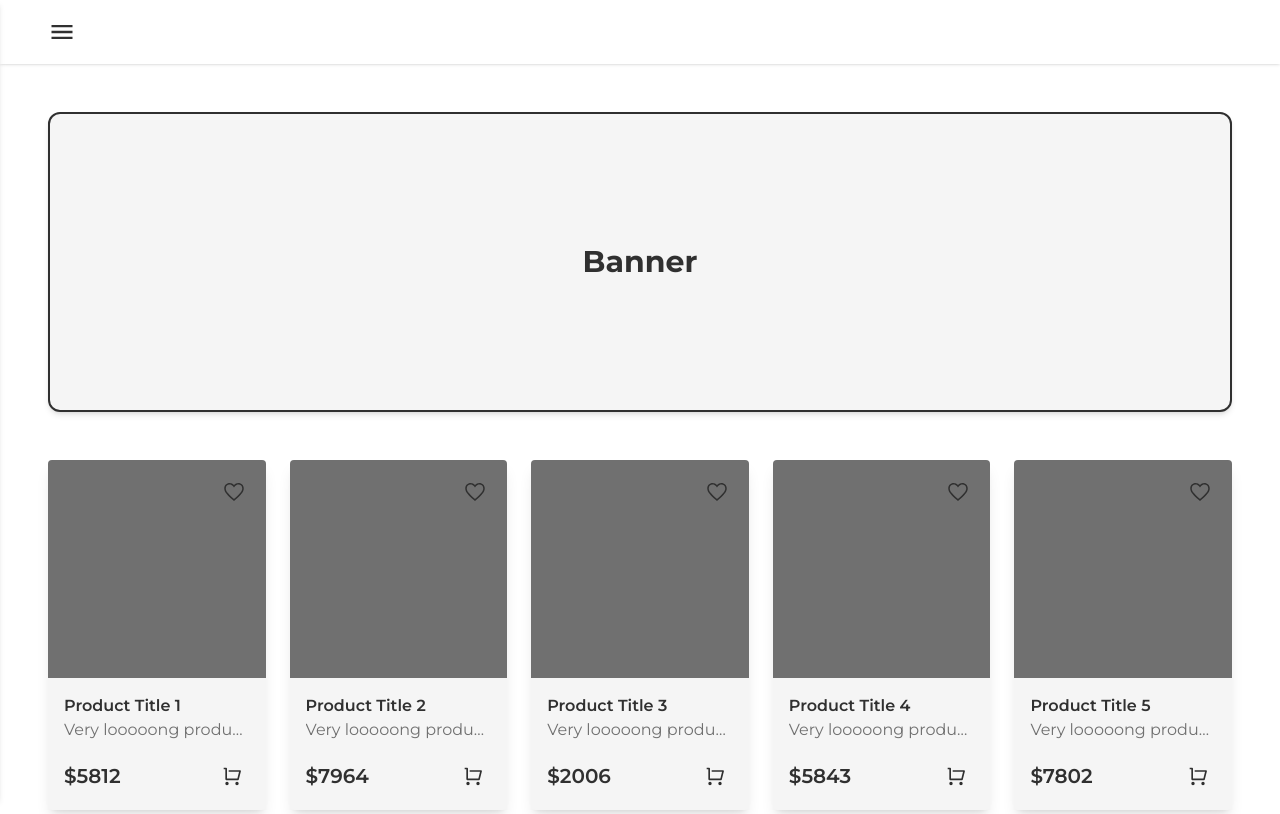
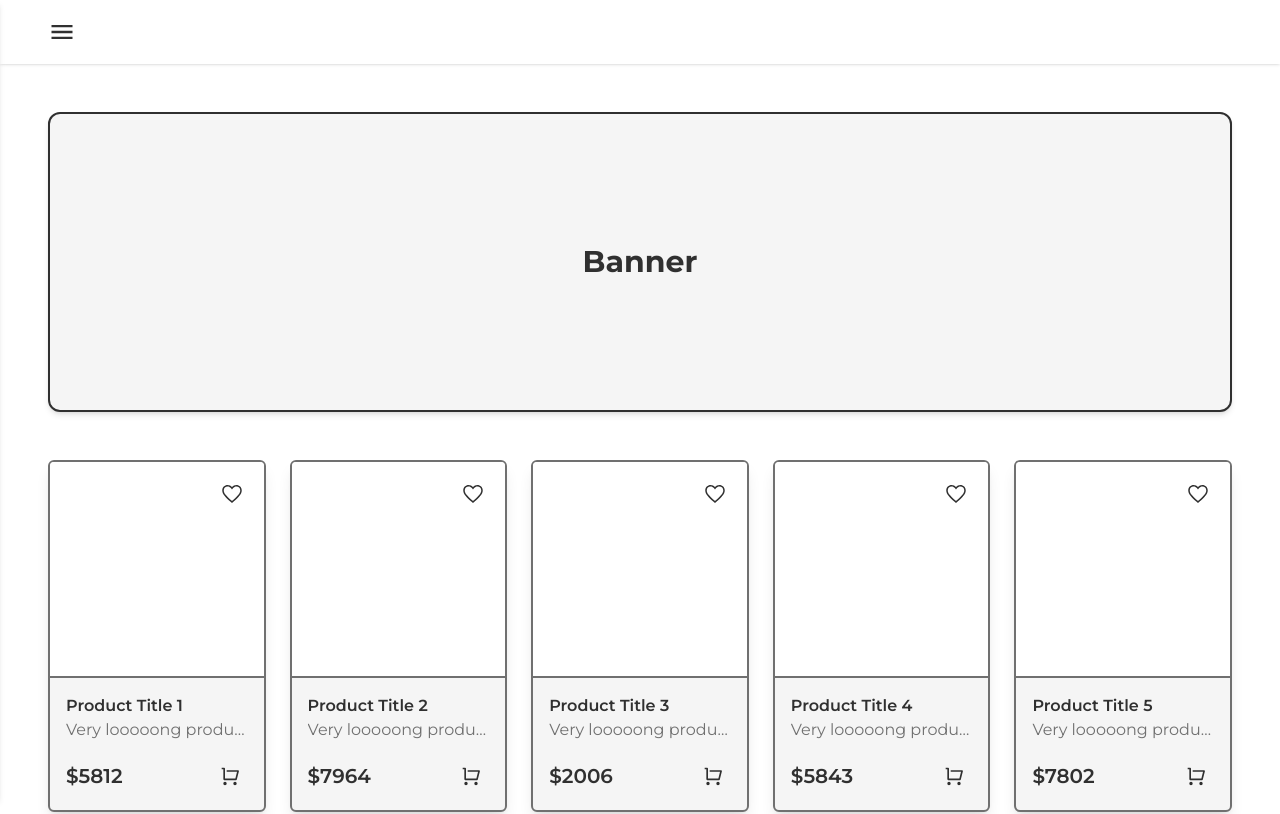
Before and after one commit to pticasolovey20/next_ecommerce, a Next.js app: page / in a window 1280 px wide. Shown: the top 814 px of the page. Built offline with nearby package versions, Linux system fonts and the light colour scheme.

Commit message:
updated product card and skeleton styles

```diff
--- a/components/product/ProductCard.tsx
+++ b/components/product/ProductCard.tsx
@@ -1,6 +1,7 @@
 import { ProductData } from "@/types/product";
 
 import IconButton from "@/ui/IconButton";
+import { classNames } from "@/utils/classNames";
 import { IoMdHeartEmpty } from "react-icons/io";
 import { RiShoppingCartLine } from "react-icons/ri";
 
@@ -10,21 +11,27 @@ interface ProductCardProps {
 
 const ProductCard = ({ product }: ProductCardProps) => {
   return (
-    <div className="relative w-full rounded-sm bg-muted shadow-lg cursor-pointer overflow-hidden">
-      <div className="relative w-full aspect-square bg-muted-foreground" />
+    <div
+      className={classNames(
+        "relative w-full",
+        "rounded-md border-2 border-muted-foreground",
+        "shadow-lg bg-muted cursor-pointer overflow-hidden"
+      )}
+    >
+      <div className="relative w-full aspect-square bg-background" />
 
       <IconButton className="absolute top-4 right-4 w-8 h-8 hover:bg-muted">
         <IoMdHeartEmpty className="w-full h-full" />
       </IconButton>
 
-      <div className="p-4">
+      <div className="p-4 border-t-2 border-muted-foreground">
         <h2 className="font-semibold">{product.title}</h2>
         <p className="w-full truncate text-muted-foreground">{product.description}</p>
 
         <div className="flex items-center justify-between mt-4">
           <span className="text-xl font-semibold">${product.price}</span>
 
-          <IconButton className="w-9 h-9 p-2 hover:bg-green-500/30">
+          <IconButton className="w-9 h-9 p-2 hover:bg-background">
             <RiShoppingCartLine className="w-full h-full" />
           </IconButton>
         </div>
--- a/components/product/ProductCardSkeleton.tsx
+++ b/components/product/ProductCardSkeleton.tsx
@@ -1,13 +1,20 @@
+import { classNames } from "@/utils/classNames";
+
 const ProductCardSkeleton = () => {
   return (
-    <div className="relative w-full rounded-sm bg-muted shadow-lg cursor-pointer overflow-hidden">
-      <div className="relative w-full aspect-square bg-muted-foreground" />
+    <div
+      className={classNames(
+        "relative w-full",
+        "rounded-md border-2 border-muted-foreground",
+        "shadow-lg bg-muted cursor-pointer overflow-hidden"
+      )}
+    >
+      <div className="relative w-full aspect-square bg-muted" />
 
-      <div className="p-4">
-        <div className="w-full h-6 rounded-sm bg-muted-foreground" />
-        <div className="w-full h-6 mt-2 rounded-sm bg-muted-foreground" />
-
-        <div className="w-[100px] h-7 mt-4 rounded-sm bg-muted-foreground" />
+      <div className="p-4 border-t-2 border-muted-foreground bg-background">
+        <div className="w-full h-6 rounded-sm border-2 border-muted-foreground bg-muted" />
+        <div className="w-full h-6 mt-2 rounded-sm border-2 border-muted-foreground bg-muted" />
+        <div className="w-[100px] h-7 mt-4 rounded-sm border-2 border-muted-foreground bg-muted" />
       </div>
     </div>
   );
```
